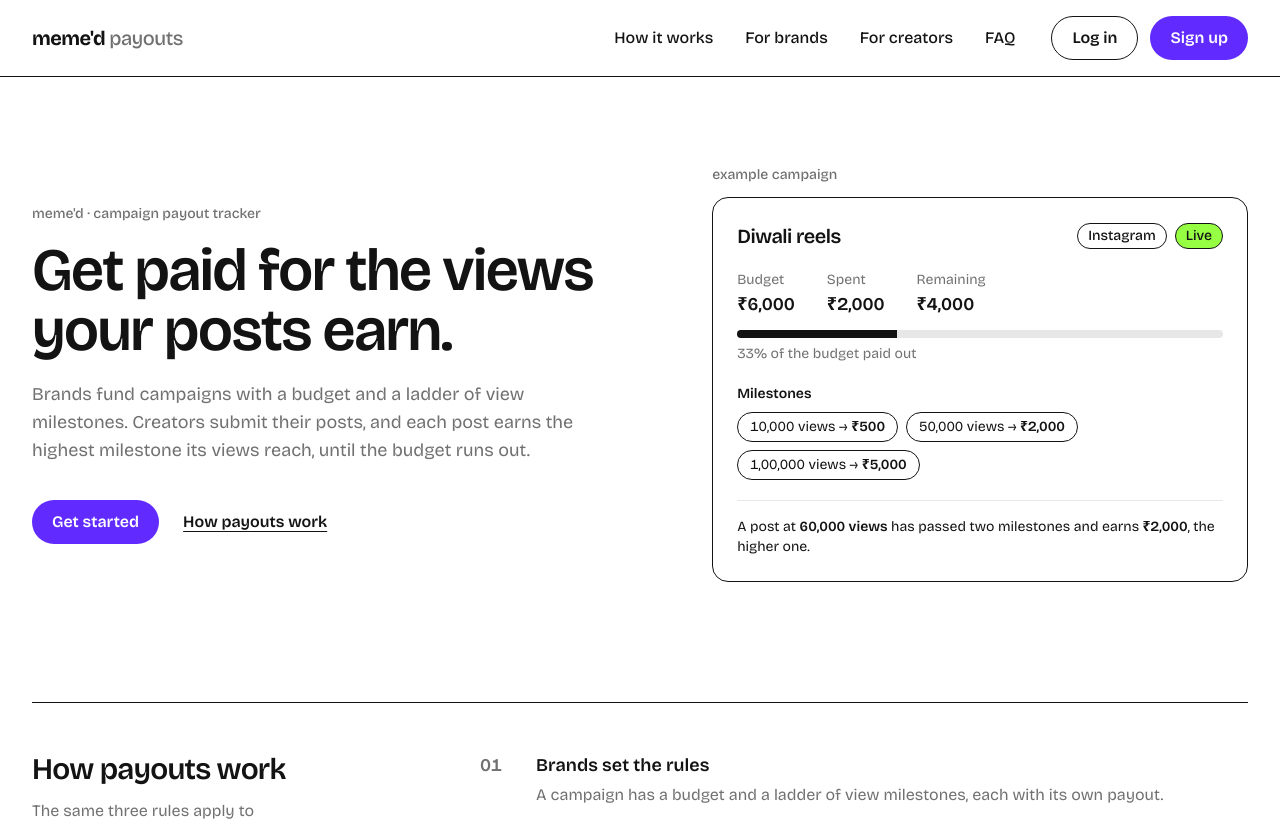
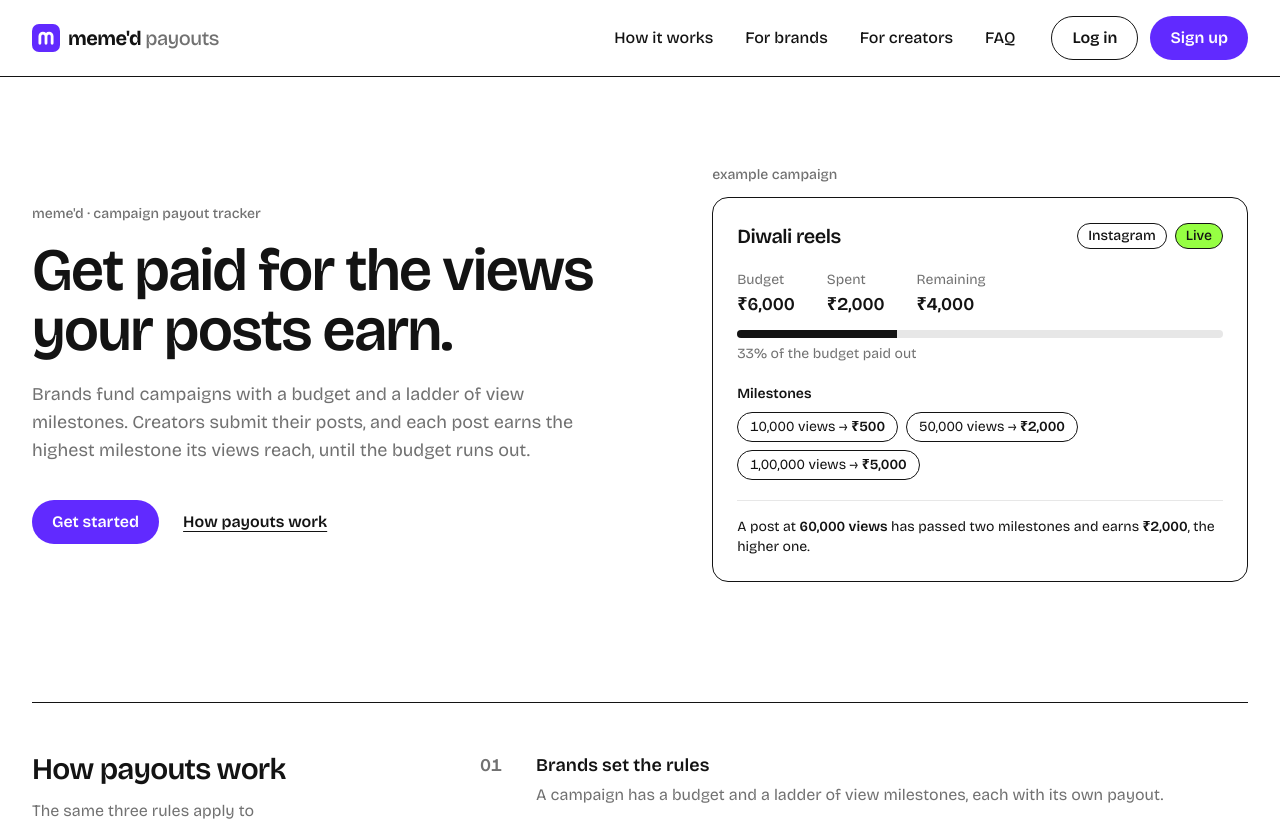
Before and after one commit to VTCodeCraft/memed-payout-tracker, a Next.js app in the folder apps/frontend/: page / in a window 1280 px wide. Shown: the top 821 px of the page. Built offline with nearby package versions, Linux system fonts and the light colour scheme; no server answers.

Commit message:
feat(frontend): show the Meme'd mark beside the wordmark
BrandMark draws the favicon's purple "m" inline, so the header carries
the brand on every page. The header still fits on one row at every width
checked (360 to 1280px).

```diff
--- a/apps/frontend/src/components/app-shell.tsx
+++ b/apps/frontend/src/components/app-shell.tsx
@@ -1,5 +1,6 @@
 import Link from "next/link";
 import type { ReactNode } from "react";
+import { BrandMark } from "@/components/brand-mark";
 
 interface AppShellProps {
   /** Links for the signed-in role, rendered inside <nav>; omitted on public pages. */
@@ -30,8 +31,11 @@ export function AppShell({ nav, actions, footer, background = "white", children
       <header className="border-b border-ink bg-white">
         <div className="mx-auto flex w-full max-w-7xl flex-wrap items-center gap-x-4 gap-y-3 px-4 py-4 md:gap-x-8 md:px-8">
           {/* The suffix is dropped on phones so the actions stay on the wordmark's row. */}
-          <Link href="/" className="text-xl font-bold tracking-tight">
-            meme&apos;d <span className="hidden font-medium text-muted sm:inline">payouts</span>
+          <Link href="/" className="flex items-center gap-2 text-xl font-bold tracking-tight">
+            <BrandMark />
+            <span>
+              meme&apos;d <span className="hidden font-medium text-muted sm:inline">payouts</span>
+            </span>
           </Link>
           {nav && (
             <nav aria-label="Main" className="order-last w-full md:order-none md:w-auto">
--- /dev/null
+++ b/apps/frontend/src/components/brand-mark.tsx
@@ -0,0 +1,16 @@
+/** The Meme'd "m" on a purple square, as in the favicon (app/icon.svg). Decorative: pair it with the wordmark or a heading. */
+export function BrandMark({ className = "size-7" }: { className?: string }) {
+  return (
+    <svg aria-hidden="true" viewBox="0 0 32 32" className={`shrink-0 ${className}`}>
+      <rect width="32" height="32" rx="8" className="fill-brand" />
+      <path
+        d="M9 22V14a3.5 3.5 0 0 1 7 0v8m0-8a3.5 3.5 0 0 1 7 0v8"
+        fill="none"
+        stroke="#fff"
+        strokeWidth="3.2"
+        strokeLinecap="round"
+        strokeLinejoin="round"
+      />
+    </svg>
+  );
+}
```
